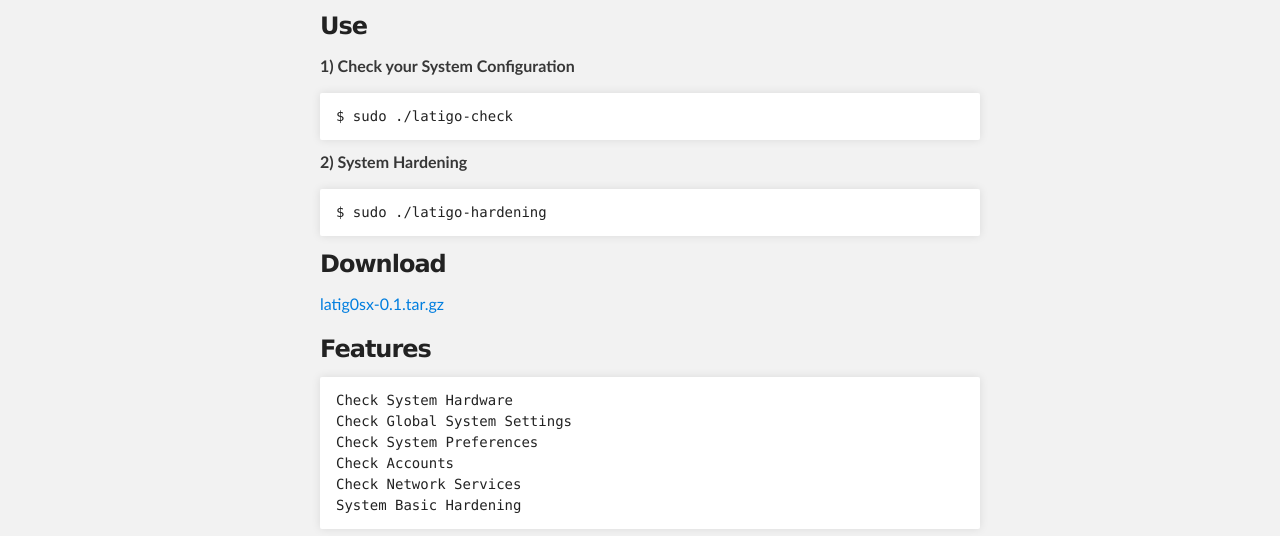
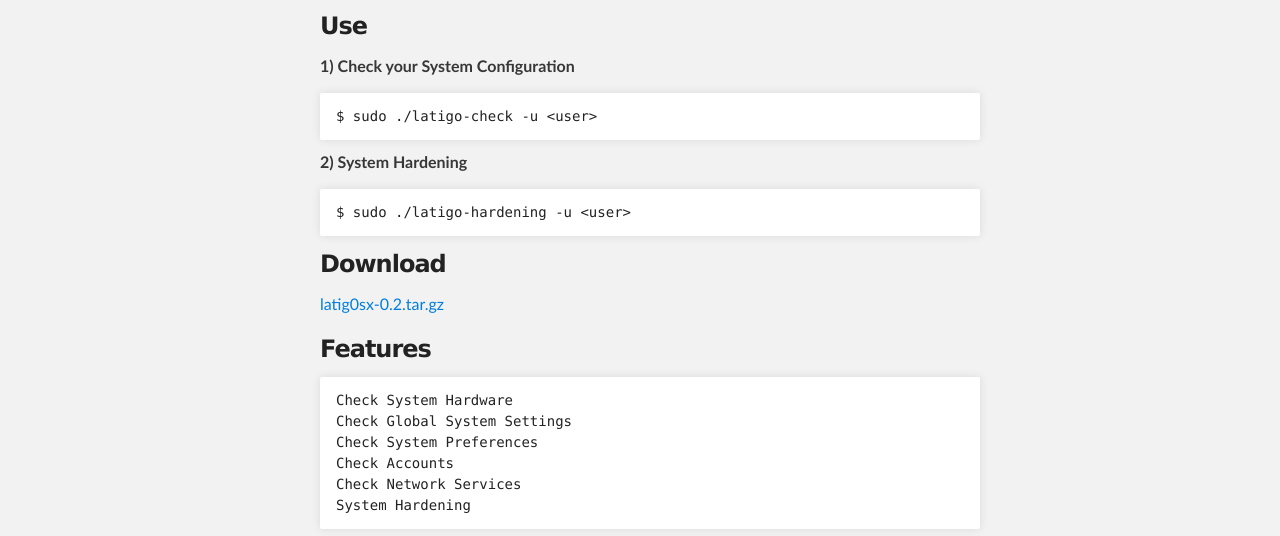
Before and after one commit to laincode/latig0sx, a plain HTML site: page index.html in a window 1280 px wide. Shown: the part 252-788 px from the top of the page. Drawn offline with Linux system fonts and the light colour scheme.

```diff
--- a/index.html
+++ b/index.html
@@ -35,17 +35,17 @@
 
 <p><strong>1) Check your System Configuration</strong></p>
 
-<pre><code>$ sudo ./latigo-check
+<pre><code>$ sudo ./latigo-check -u &lt;user&gt;
 </code></pre>
 
 <p><strong>2) System Hardening</strong></p>
 
-<pre><code>$ sudo ./latigo-hardening
+<pre><code>$ sudo ./latigo-hardening -u &lt;user&gt;
 </code></pre>
 
 <h3>Download</h3>
 
-<p><a href="https://github.com/downloads/zxlain/latig0sx/latig0sx-0.1.tar.gz">latig0sx-0.1.tar.gz</a></p>
+<p><a href="https://github.com/downloads/zxlain/latig0sx/latig0sx-0.2.tar.gz">latig0sx-0.2.tar.gz</a></p>
 
 <h3>Features</h3>
 
@@ -54,7 +54,7 @@
 Check System Preferences
 Check Accounts
 Check Network Services
-System Basic Hardening
+System Hardening
 </code></pre>
 
 <h3>Screenshots</h3>
--- a/params.json
+++ b/params.json
@@ -1 +1 @@
-{"note":"Don't delete this file! It's used internally to help with page regeneration.","name":"Latig0sx","body":"### Use\r\n\r\n**1) Check your System Configuration**\r\n\r\n    $ sudo ./latigo-check\r\n\r\n**2) System Hardening**\r\n\r\n    $ sudo ./latigo-hardening\r\n\r\n### Download\r\n\r\n[latig0sx-0.1.tar.gz](https://github.com/downloads/zxlain/latig0sx/latig0sx-0.1.tar.gz)\r\n\r\n### Features\r\n\r\n    Check System Hardware\r\n    Check Global System Settings\r\n    Check System Preferences\r\n    Check Accounts\r\n    Check Network Services\r\n    System Basic Hardening\r\n\r\n### Screenshots\r\n\r\n![Check](http://sourceforge.net/projects/latig0sx/screenshots/latigo-check.png)\r\n![Hardening](http://sourceforge.net/projects/latig0sx/screenshots/latigo-hardening.png)\r\n\r\nCompliance with the common NSA criteria","tagline":"Audit & Hardening OSX","google":""}
+{"body":"### Use\r\n\r\n**1) Check your System Configuration**\r\n\r\n    $ sudo ./latigo-check -u <user>\r\n\r\n**2) System Hardening**\r\n\r\n    $ sudo ./latigo-hardening -u <user>\r\n\r\n### Download\r\n\r\n[latig0sx-0.2.tar.gz](https://github.com/downloads/zxlain/latig0sx/latig0sx-0.2.tar.gz)\r\n\r\n### Features\r\n\r\n    Check System Hardware\r\n    Check Global System Settings\r\n    Check System Preferences\r\n    Check Accounts\r\n    Check Network Services\r\n    System Hardening\r\n\r\n### Screenshots\r\n\r\n![Check](http://sourceforge.net/projects/latig0sx/screenshots/latigo-check.png)\r\n![Hardening](http://sourceforge.net/projects/latig0sx/screenshots/latigo-hardening.png)\r\n\r\nCompliance with the common NSA criteria","google":"","note":"Don't delete this file! It's used internally to help with page regeneration.","tagline":"Audit & Hardening OSX","name":"Latig0sx"}
```
